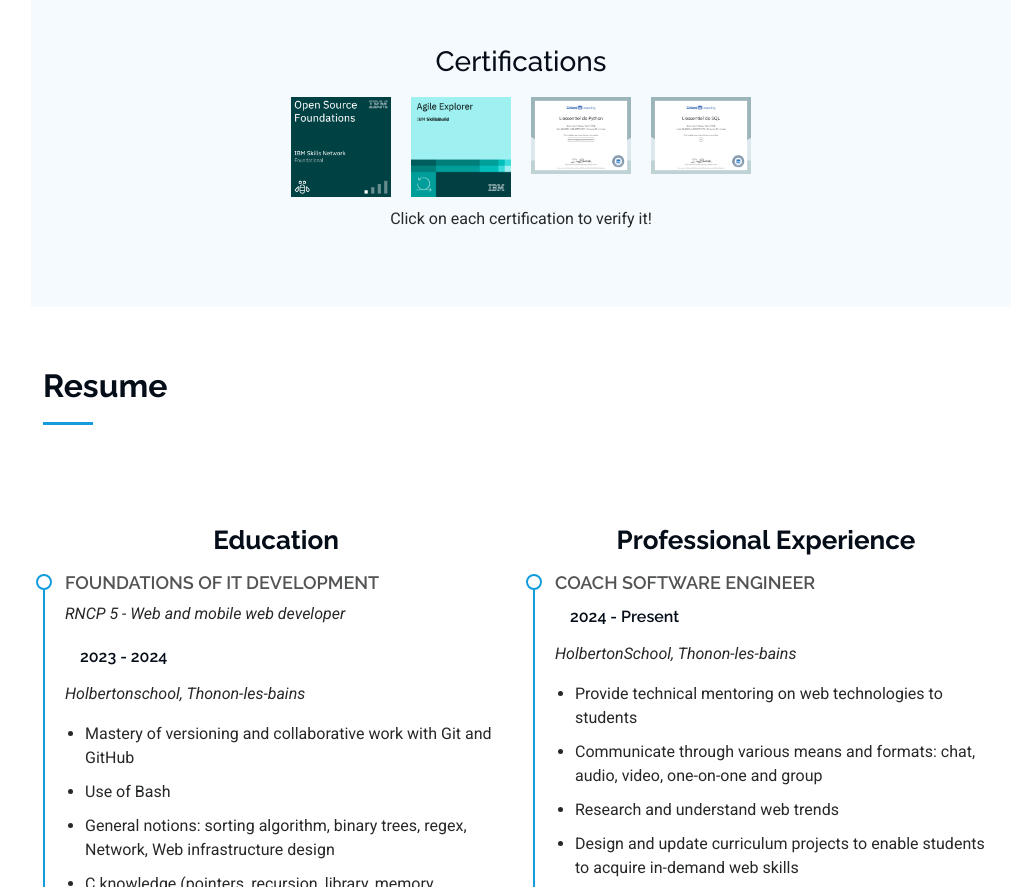
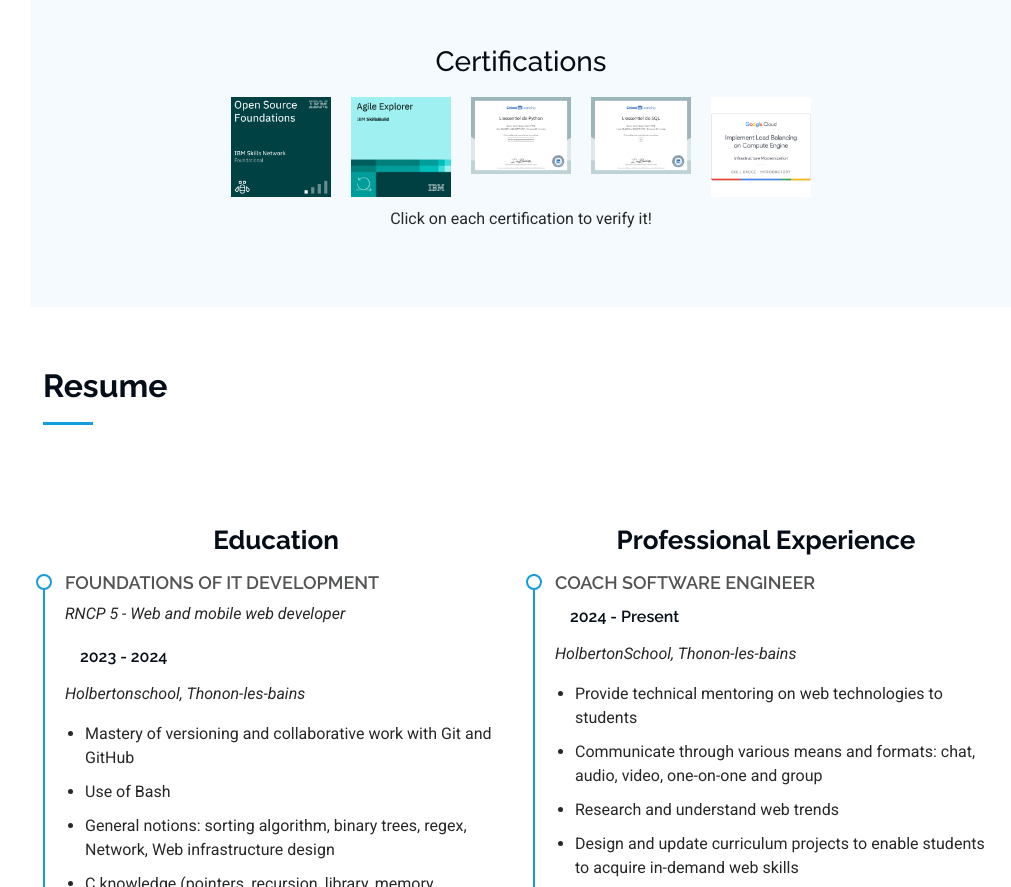
Before and after one commit to ksyv/demo-ksyv, a website: page index.html in a window 1280 px wide. Shown: the part 1960-2847 px from the top of the page, without its empty margins (269-1280 px from the left). Drawn offline with Linux system fonts and the light colour scheme.

Commit message:
add googl cloud badge

```diff
--- a/index.html
+++ b/index.html
@@ -199,6 +199,9 @@
           </a>
           <a href="assets/img/icons/essentiel de sql linkedin.jpg" data-fancybox="gallery">
             <img src="assets/img/icons/essentiel de sql linkedin.jpg" alt="Certification 2">
+          </a>
+          <a href="assets/img/icons/badge-google-cloud.png" data-fancybox="gallery">
+            <img src="assets/img/icons/badge-google-cloud.png" alt="Certification 2">
           </a>
 
         </div>
```
Also changed, not shown: assets/img/icons/badge-google-cloud.png (added).
